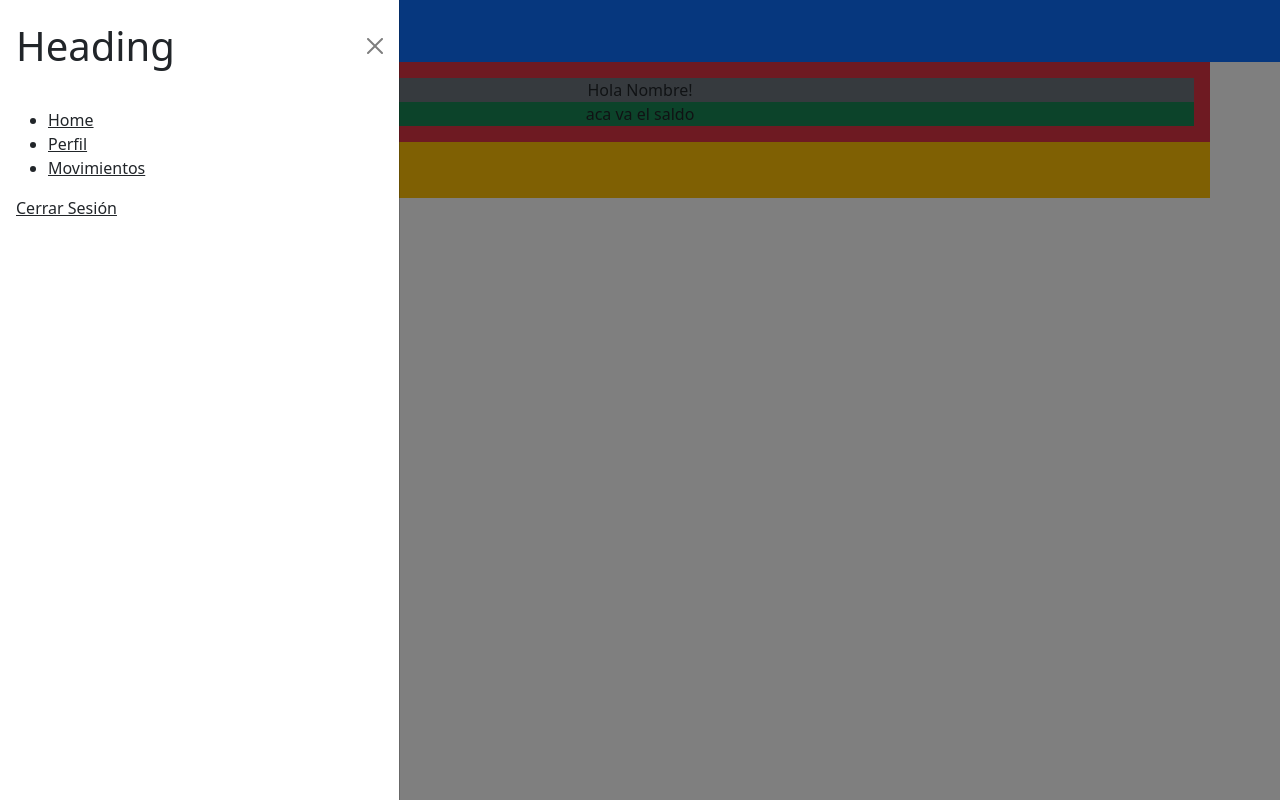
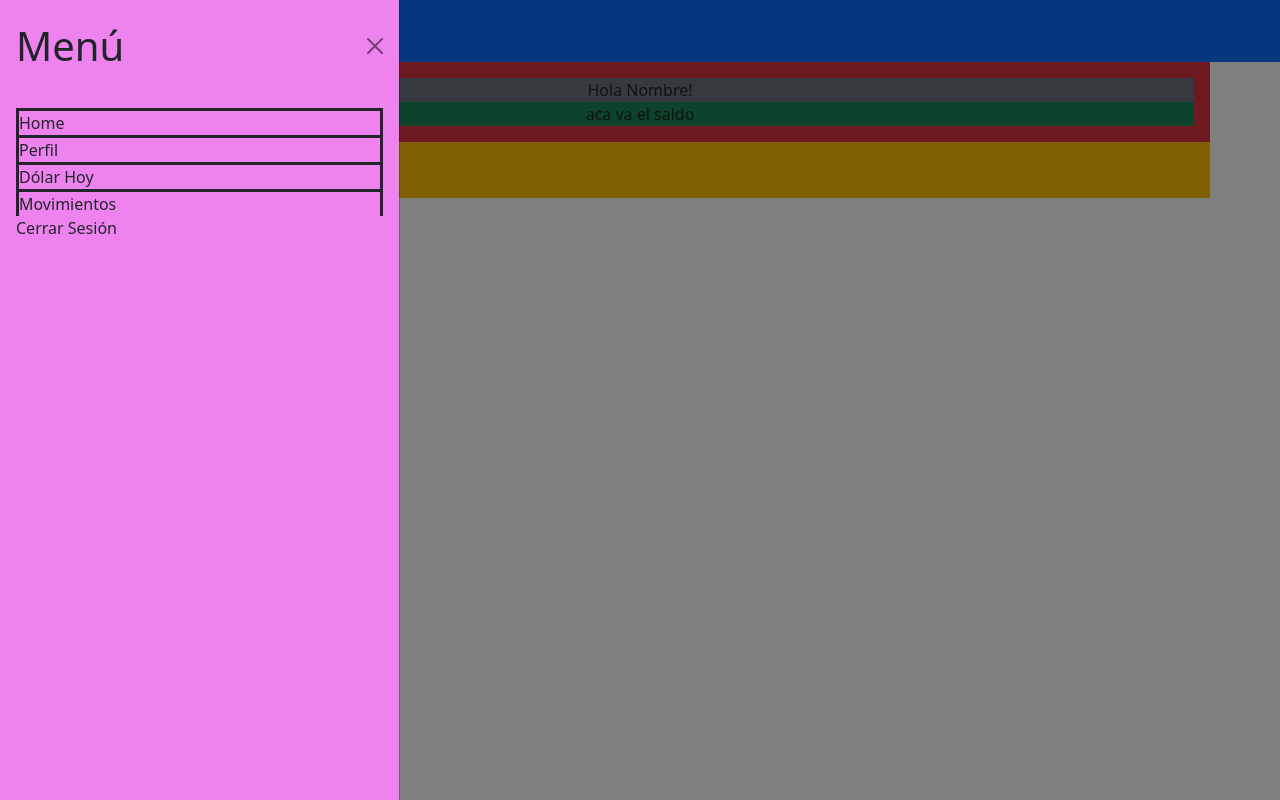
Before and after one commit to TuteAnnikian/ITBA---Grupo-4, a plain HTML site: page pages/principal/principal.html in a window 1280 px wide. Both pictures are taken after a click on the button 96 px from the left and 31 px from the top of the page. Drawn offline with nearby package versions, Linux system fonts and the light colour scheme.

Commit message:
cambios en el side menu, comienzo api dolar,etc

```diff
--- a/pages/principal/principal.css
+++ b/pages/principal/principal.css
@@ -0,0 +1,22 @@
+#offcanvas{
+    background-color: violet;
+
+}
+
+ul {
+    list-style-type: none;
+    padding: 0;
+    margin: 0;
+
+
+  }
+
+.listitem1{
+    border-style: solid;
+
+    border-bottom: 100px;
+}
+
+.listlogout{
+
+}
--- a/pages/principal/principal.html
+++ b/pages/principal/principal.html
@@ -5,6 +5,7 @@
     <meta http-equiv="X-UA-Compatible" content="IE=edge">
     <meta name="viewport" content="width=device-width, initial-scale=1.0">
     <link href="https://cdn.jsdelivr.net/npm/bootstrap@5.2.0-beta1/dist/css/bootstrap.min.css" rel="stylesheet" integrity="sha384-0evHe/X+R7YkIZDRvuzKMRqM+OrBnVFBL6DOitfPri4tjfHxaWutUpFmBp4vmVor" crossorigin="anonymous">
+    <link rel="stylesheet" href="principal.css">
     <title>ITBANK| Home</title>
 </head>
 <body>
@@ -24,31 +25,36 @@
             <nav>
                 <div class="offcanvas offcanvas-start" id="offcanvas">
                     <div class="offcanvas-header">
-                      <h1 class="offcanvas-title">Heading</h1>
+                      <h1 class="offcanvas-title">Menú</h1>
                       <button type="button" class="btn-close text-reset" data-bs-dismiss="offcanvas"></button>
                     </div>
                     <div class="offcanvas-body">
-                      <ul>
+                        <div class="">
+                            <ul class="list-group-flush">
                                 <li>
-                            <a href="#" class="link-dark rounded">Home</a>
+                                    <a href="#" class="list-group-item listitem1">Home</a>
                                 </li>
                                 <li>
-                            <a href="#" class="link-dark rounded">Perfil</a>
+                                    <a href="#" class="list-group-item listitem1">Perfil</a>
                                 </li>
                                 <li>
-                            <a href="\pages\movimientos\movimientos.html" class="link-dark rounded">Movimientos</a>
+                                    <a href="\pages\dolar api\dolar.html" class="list-group-item listitem1">Dólar Hoy</a>
+                                </li>
+                                <li>
+                                    <a href="\pages\movimientos\movimientos.html" class="list-group-item listitem1">Movimientos</a>
                                 </li>
                               </ul>
+
+                              <a href="\index.html" class="list-group-item listlogout">Cerrar Sesión</a>
+                        </div>
                     <div>
-                        <a href="\index.html" class="link-dark rounded">Cerrar Sesión</a>
+
                 </div>
-                    </div>
-                </div>
-
+                <!-- este script permite el funcionamiento de la barra y off-canvas -->
                 <script src="https://cdn.jsdelivr.net/npm/bootstrap@5.2.0-beta1/dist/js/bootstrap.bundle.min.js" integrity="sha384-pprn3073KE6tl6bjs2QrFaJGz5/SUsLqktiwsUTF55Jfv3qYSDhgCecCxMW52nD2" crossorigin="anonymous"></script>
             </nav>
         </aside>
-        <!-- los warning son solo para distingir los elementos, dps no van -->
+        <!-- los bg son solo para distingir los elementos, dps no van -->
         <div class="container p-3 bg-danger" > <!-- aca va hola nombre, y abajo el saldo en dos filas separadas -->
             <div class="d-flex justify-content-center bg-secondary">
                 Hola Nombre!
```
Also changed, not shown: pages/dolar api/dolar.html (added, +22 -0 lines), pages/dolar api/dolar.js (added). Lines whose indentation alone changed are shown as unchanged.
